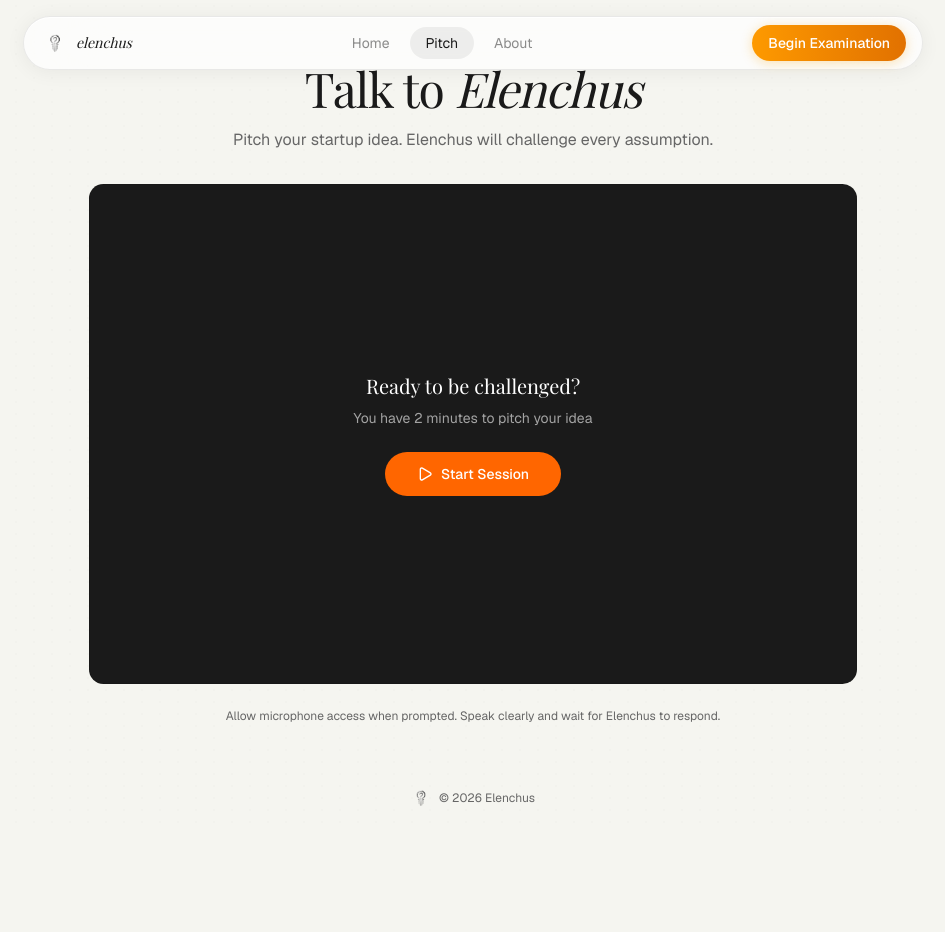
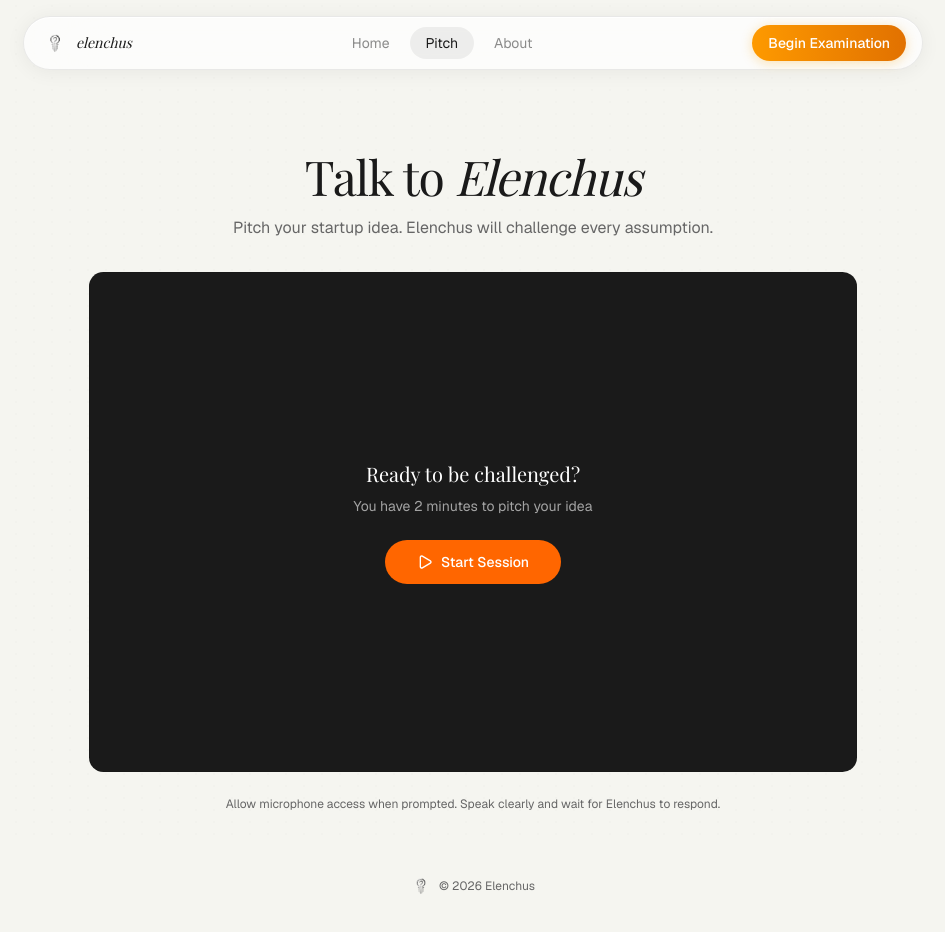
Before and after one commit to AppleAyaan/elenchus, a Next.js app: page /demo in a window 1280 px wide. Shown: the top 932 px of the page, without its empty margins (167-1112 px from the left). Before the commit the page ends 832 px from the top, so only its background shows below. Built offline with nearby package versions, Linux system fonts and the light colour scheme; a web font is replaced by a local one.

Commit message:
fix bugs

```diff
--- a/app/demo/page.tsx
+++ b/app/demo/page.tsx
@@ -89,7 +89,7 @@
   };
 
   return (
-    <main className="relative min-h-screen bg-[#f5f5f0] px-6 py-6 overflow-hidden">
+    <main className="relative min-h-screen bg-[#f5f5f0] px-6 pt-28 pb-10 overflow-hidden">
       {/* ASCII Background */}
       <div
         aria-hidden="true"
```
